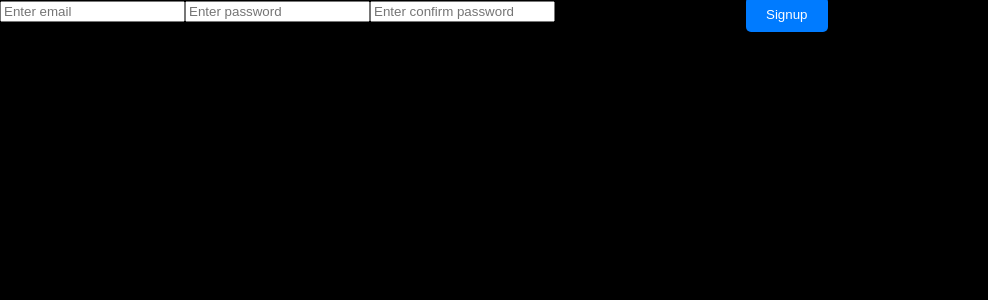
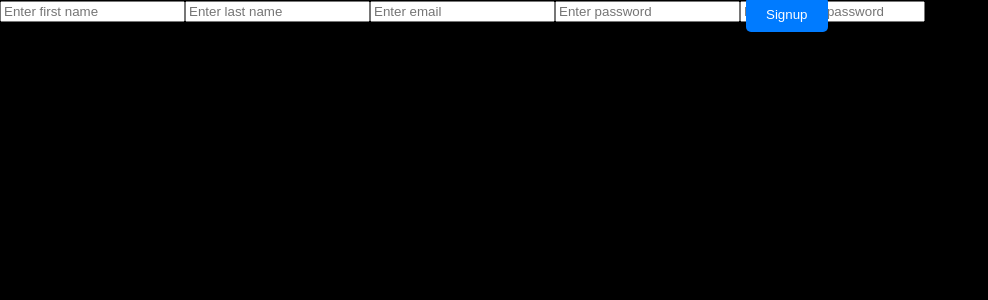
Before and after one commit to deepthinker-88/Fitness-Website, a React (Create React App) app: page /sign-up in a window 1280 px wide. Shown: the top 300 px of the page, without its empty margins (0-988 px from the left). Built offline with nearby package versions, Linux system fonts and the light colour scheme.

Commit message:
Added firstname/lastname to form on SignUpPage

```diff
--- a/src/components/SignUpPage.js
+++ b/src/components/SignUpPage.js
@@ -1,6 +1,8 @@
 import React, {useState} from 'react';
 
 export default function Signup () {
+    const [firstname,setFirstName] = useState("");
+    const [lastname,setLastName] = useState("");
     const [email, setEmail] = useState("");
     const [password,setPassword] = useState("");
 
@@ -13,6 +15,20 @@
     return (
         <div>
             <form onSubmit = {handleSignUp}>
+                <input
+                    type ="text"
+                    placeholder = "Enter first name"
+                    value = {firstname}
+                    onChange={(e) => setFirstName(e.target.value)}
+                />
+
+                <input
+                    type = "text"
+                    placeholder = "Enter last name"
+                    value = {lastname}
+                    onChange = {(e) => setLastName(e.target.value)}
+                />
+
                 <input
                     type ="email"
                     placeholder="Enter email"
```
